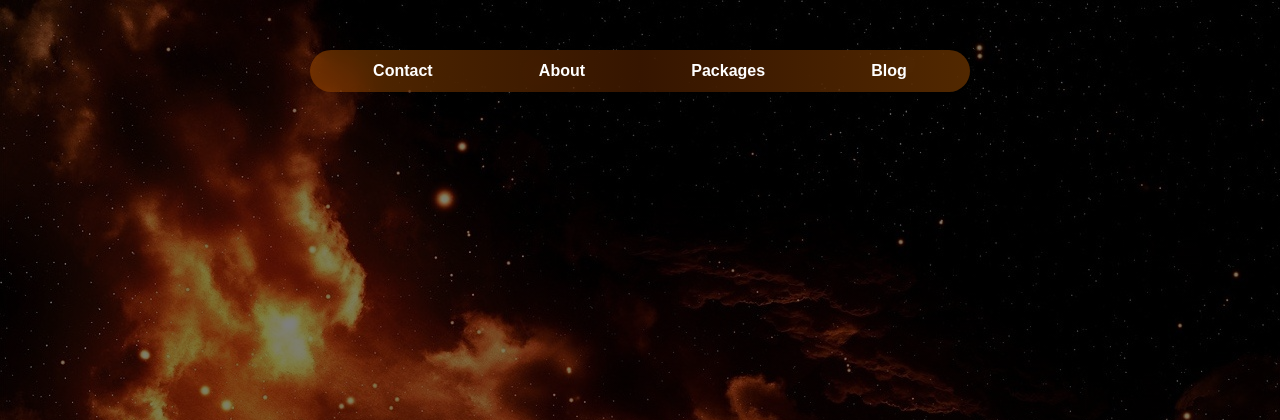
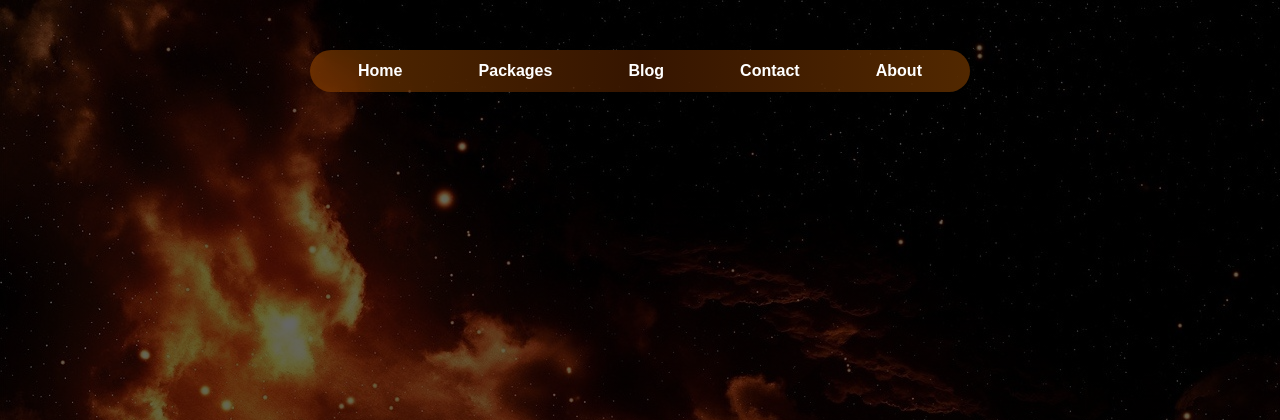
Before and after one commit to Zakanawaner/couchKT, a Flask app: page /blog in a window 1280 px wide. Shown: the top 420 px of the page. Run offline with Flask 3, Linux system fonts and the light colour scheme; data that the repository does not hold is empty; parts of the project's set-up code (start-up, migrations or seed data) failed here and were passed over.

Commit message:
Advancing with styles

```diff
--- a/static/stylesheets/styles.css
+++ b/static/stylesheets/styles.css
@@ -1,9 +1,9 @@
 body {
     background-image: -webkit-linear-gradient(left,
-        rgba(0,0,0,0.5) 0%,
-        rgba(0,0,0,0.5) 10%,
-        rgba(0,0,0,0.5) 90%,
-        rgba(0,0,0,0.5) 100%
+        rgba(0,0,0,0.6) 0%,
+        rgba(0,0,0,0.6) 10%,
+        rgba(0,0,0,0.6) 90%,
+        rgba(0,0,0,0.6) 100%
       ),
       url(img/background.jpg);
     background-attachment: fixed;
@@ -14,7 +14,7 @@ body {
     flex-direction: column;
 }
 
-p, a, h2, h3, h4, button, input, textarea, label {
+p, a, h1, h2, h3, h4, button, input, textarea, label {
     font-family: sans-serif;
     color: rgba(255, 255, 255, 1);
 }
@@ -79,21 +79,27 @@ label {
         }
 }
 
+.content {
+    margin: auto;
+    width: 50%;
+    display: flex;
+    flex-direction: column;
+    justify-content: center;
+}
 /* PACKAGE CARDS */
 .card-container {
     margin: auto;
-    width: 40%;
     display: flex;
     flex-direction: column;
     justify-content: center;
 }
 
 .card {
+  margin: auto;
   margin-top: 10%;
   margin-bottom: 10%;
-  min-width: 300px;
   height: 400px;
-
+  width: 300px;
   display: flex;
   flex-direction: column;
   justify-content: space-between;
@@ -287,8 +293,8 @@ label {
 .blog {
   margin-top: 10%;
   margin-bottom: 10%;
-  min-width: 300px;
   height: 400px;
+  width: 300px;
   display: flex;
   flex-direction: column;
   justify-content: space-between;
--- a/templates/about.html
+++ b/templates/about.html
@@ -1,7 +1,5 @@
 {% extends 'base.html' %}
 {% block content %}
     <h1>About Us</h1>
-    <div class="about">
-
-    </div>
+    <h2>A rellenar</h2>
 {% endblock %}
--- a/templates/base.html
+++ b/templates/base.html
@@ -10,10 +10,11 @@
 <body>
     <div class="navbar">
         <ul class="menu-bar">
+            <li onclick="location.href='/';">Home</li>
+            <li onclick="location.href='/packages';">Packages</li>
+            <li onclick="location.href='/blog';">Blog</li>
             <li onclick="location.href='/contact';">Contact</li>
             <li onclick="location.href='/about';">About</li>
-            <li onclick="location.href='/packages';">Packages</li>
-            <li onclick="location.href='/blog';">Blog</li>
         </ul>
     </div>
 
--- a/templates/contact.html
+++ b/templates/contact.html
@@ -1,8 +1,8 @@
 {% extends 'base.html' %}
 {% block content %}
-    <div class="login">
+    <div class="form">
         <h2>Contact</h2>
-        <form class="login-form" action="/contact" method="post">
+        <form class="login" action="/contact" method="post">
             <input placeholder="Name" type="text" name="name" id="name">
             <input placeholder="Email" type="email" name="email" id="email">
             <select name="packages" id="packages">
--- a/templates/general.html
+++ b/templates/general.html
@@ -1,5 +1,5 @@
 {% extends 'base.html' %}
 {% block content %}
-    <h2>Tremendo Cumbiote, Papi</h2>
+    <h2>Landing page</h2>
     <h3>Aquí la información general bien guapa y resultona</h3>
 {% endblock %}
```
